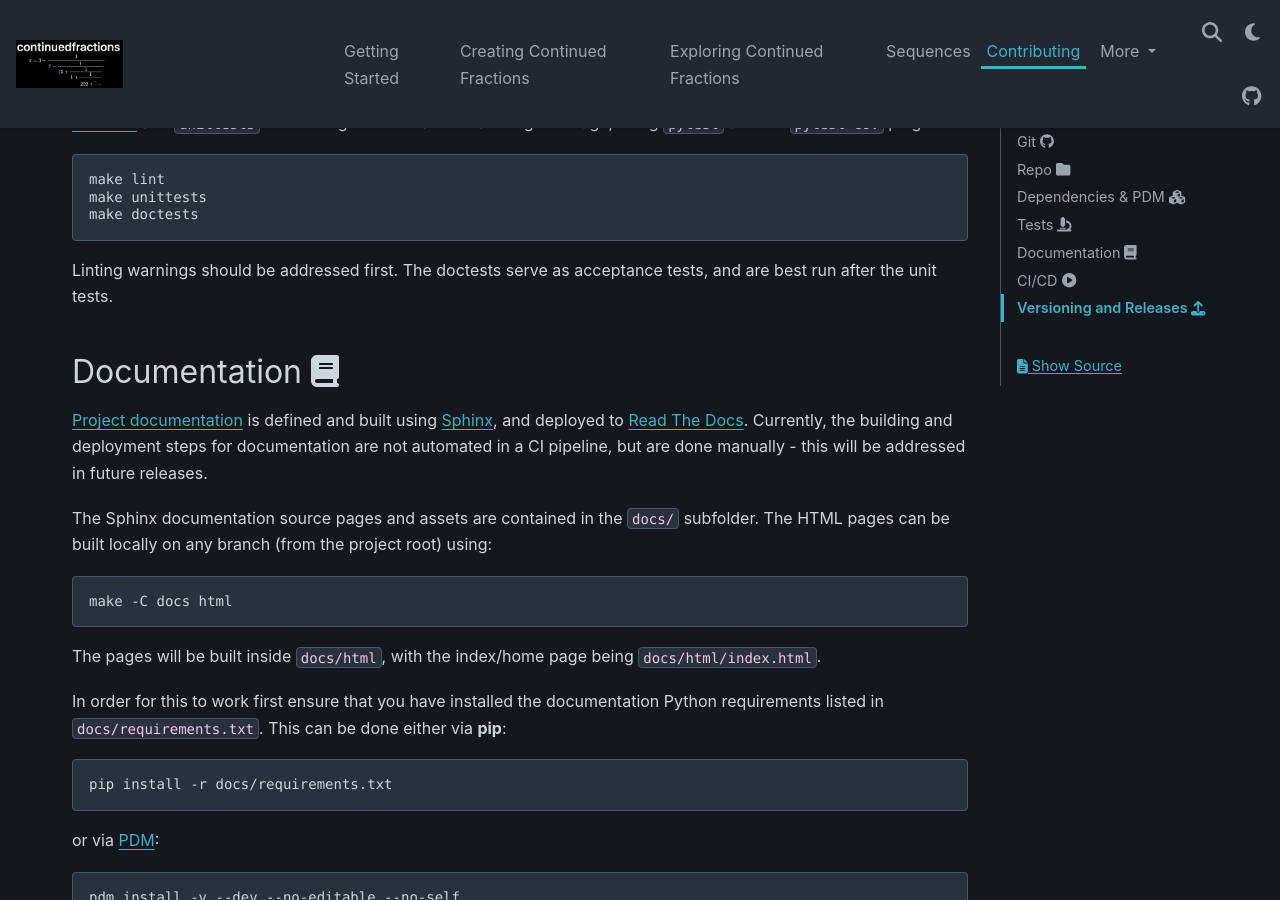
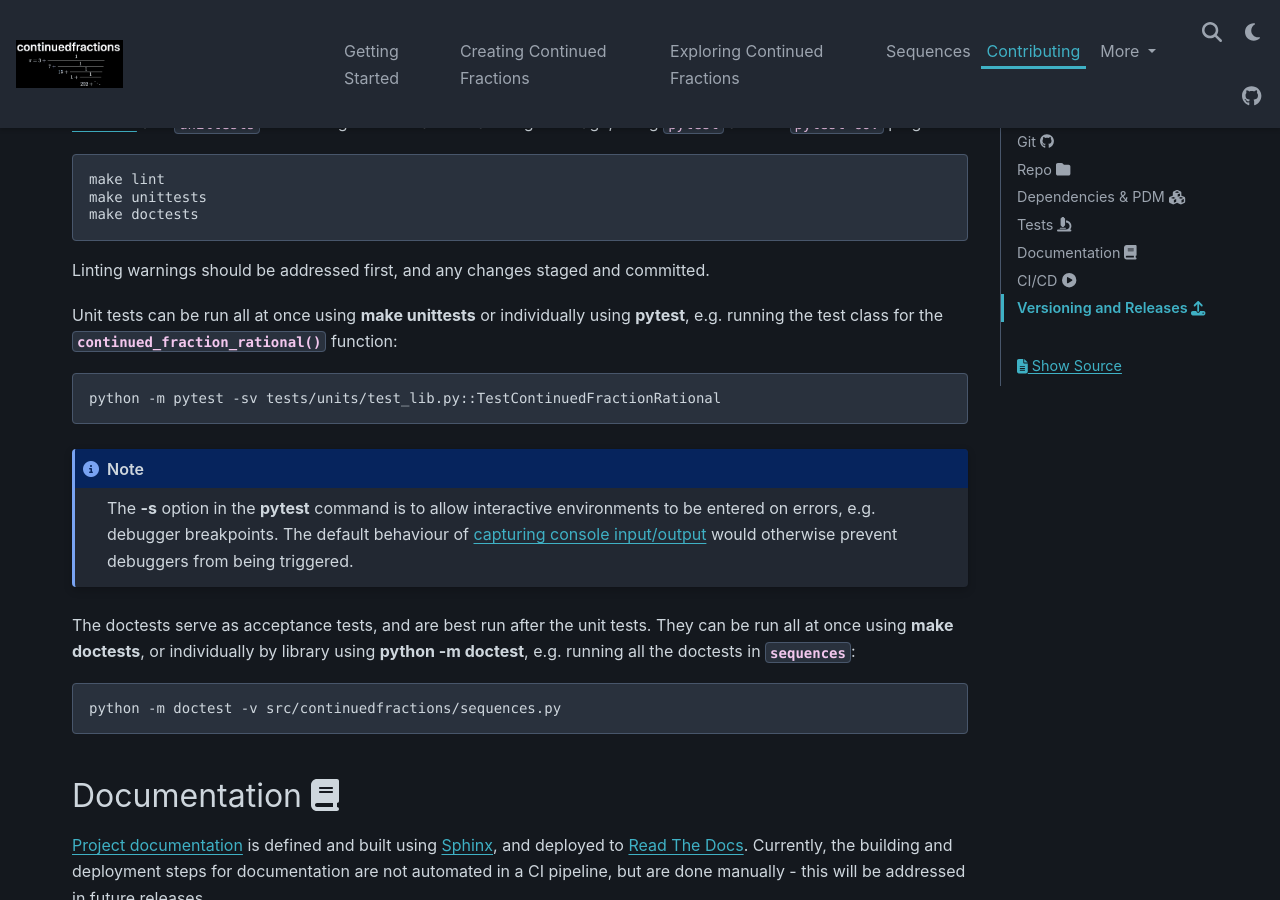
Before and after one commit to sr-murthy/continuedfractions, a Sphinx documentation site: the page built from docs/sources/contributing.rst, in a window 1280 px wide and 900 px high, scrolled down 2534 px. Built offline with Sphinx 7.4.7 and the PyData theme 0.15.4, drawn with Linux system fonts in a browser that asks for light colours; nearby versions of some CDN libraries.

Commit message:
docs: update contributions RST + MD pages

```diff
--- a/docs/sources/contributing.rst
+++ b/docs/sources/contributing.rst
@@ -121,7 +121,23 @@ For convenience different types of test targets are defined in the `Makefile <ht
    make unittests
    make doctests
 
-Linting warnings should be addressed first. The doctests serve as acceptance tests, and are best run after the unit tests.
+Linting warnings should be addressed first, and any changes staged and committed.
+
+Unit tests can be run all at once using :command:`make unittests` or individually using :program:`pytest`, e.g. running the test class for the :py:func:`~continuedfractions.lib.continued_fraction_rational` function:
+
+.. code:: shell
+
+   python -m pytest -sv tests/units/test_lib.py::TestContinuedFractionRational
+
+.. note::
+
+   The :command:`-s` option in the :command:`pytest` command is to allow interactive environments to be entered on errors, e.g. debugger breakpoints. The default behaviour of `capturing console input/output <https://docs.pytest.org/en/stable/how-to/capture-stdout-stderr.html#default-stdout-stderr-stdin-capturing-behaviour>`_ would otherwise prevent debuggers from being triggered.
+
+The doctests serve as acceptance tests, and are best run after the unit tests. They can be run all at once using :command:`make doctests`, or individually by library using :command:`python -m doctest`, e.g. running all the doctests in :py:mod:`~continuedfractions.sequences`:
+
+.. code:: shell
+
+   python -m doctest -v src/continuedfractions/sequences.py
 
 .. _contributing.documentation:
 
```
Also changed, not shown: CONTRIBUTING.md (+46 -19 lines).
